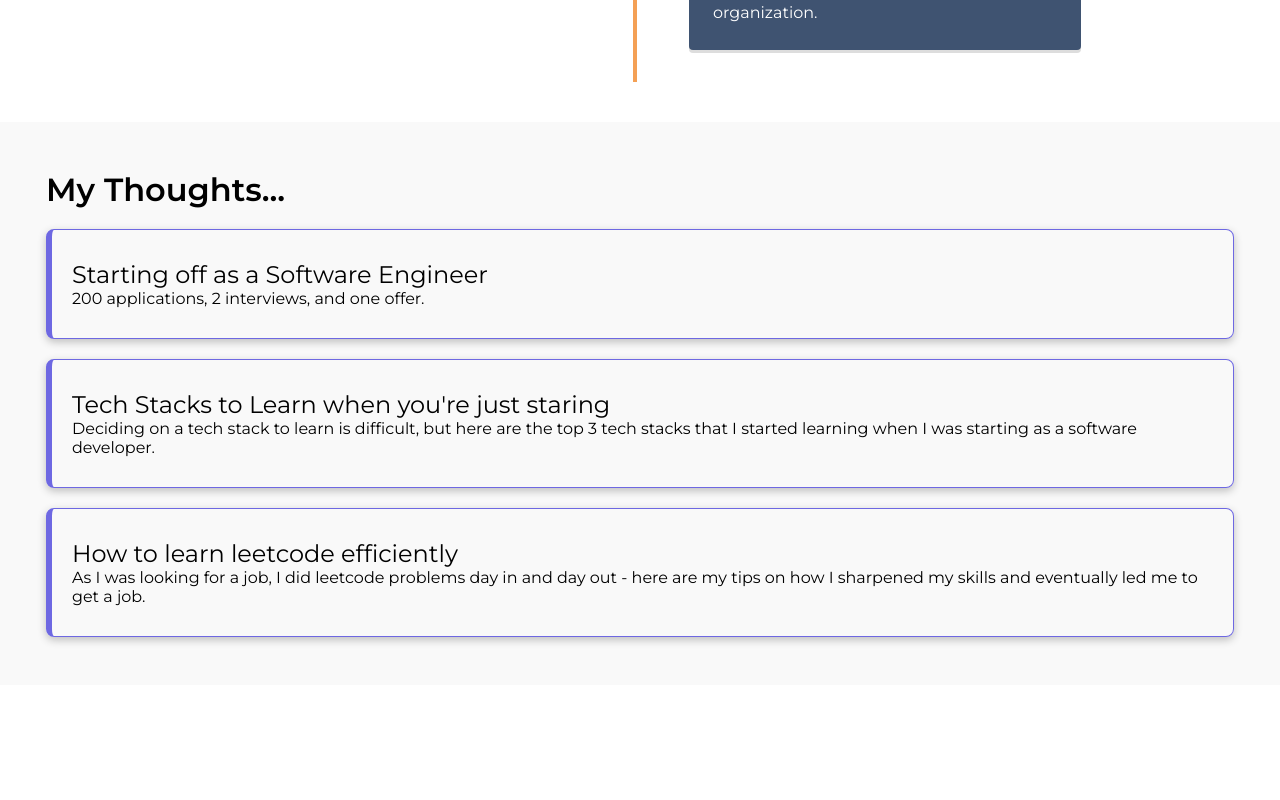
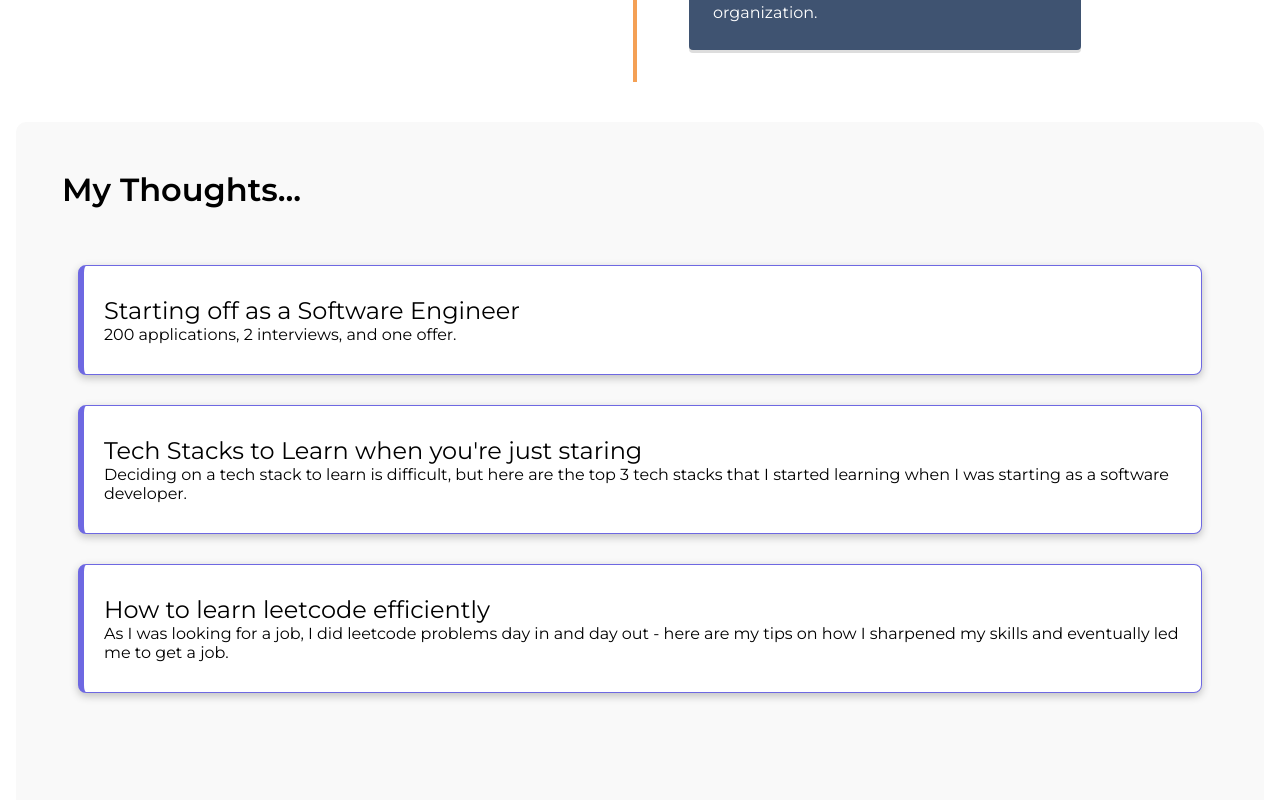
Before and after one commit to kweisVee/REACT-Portfolio, a React (Create React App) app in the folder portfolio/: page / in a window 1280 px wide. Shown: the part 3200-4000 px from the top of the page. Built offline with nearby package versions, Linux system fonts and the light colour scheme.

Commit message:
customized blog with different background to be continued

```diff
--- a/portfolio/src/components/Blog/BlogElements.js
+++ b/portfolio/src/components/Blog/BlogElements.js
@@ -1,23 +1,38 @@
 import styled from 'styled-components'
 
 export const BlogContainer = styled.div`
-    /* height: 100vh; */
+    height: 100vh;
     background-color: #f9f9f9;
+    /* background-color: #faf5eb; */
+    /* background-color: white; */
+    /* background-color: #f2f1ed; */
     padding: 3rem 1rem 3rem 1rem;
+    margin: 0rem 1rem;
+    border-radius: 10px;
     /* background: linear-gradient(150deg, #374785 50%, #ffff 50%); */
 `
 
 export const BlogTitle = styled.h1`
     padding-left: 30px;
+    margin-bottom: 10px;
 `
-export const BlogArticlesContainer = styled.div``
+export const BlogArticlesContainer = styled.div`
+    margin: 0.25rem, 1rem;
+    /* background-color: white; */
+    background-color: #f9f9f9;
+    padding: 1rem 1rem 2.5rem 1rem;
+    /* padding-bottom: 0.5rem; */
+`
 export const BlogArticleBox = styled.div`
     border: #6e68e2 1px solid;
     border-left: #6e68e2 6px solid;
+    /* border: lightgrey 1px solid; */
+    /* border-left: lightgrey 6px solid; */
     border-radius: 8px;
-    margin: 20px 30px 0px 30px;
+    margin: 30px 30px 0px 30px;
     padding: 30px 20px 30px 20px;
     box-shadow: rgba(0, 0, 0, 0.24) 0px 3px 8px;
+    background-color: white;
 `
 export const BlogArticleTitle = styled.div`
     font-size: 1.5rem;
--- a/portfolio/src/components/Timeline/index.js
+++ b/portfolio/src/components/Timeline/index.js
@@ -37,7 +37,7 @@ const Timeline = () => {
             <TimelineTitleContainer>
                 <TimelineTitleLine1></TimelineTitleLine1>
             </TimelineTitleContainer>
-            <TimelineTitle>My Experience</TimelineTitle>
+            <TimelineTitle>MY EXPERIENCE</TimelineTitle>
             <VerticalTimelineContainer>
                 <VerticalTimeline lineColor="#f4a055">
                     {timelineInfo.map((element) => {
```
